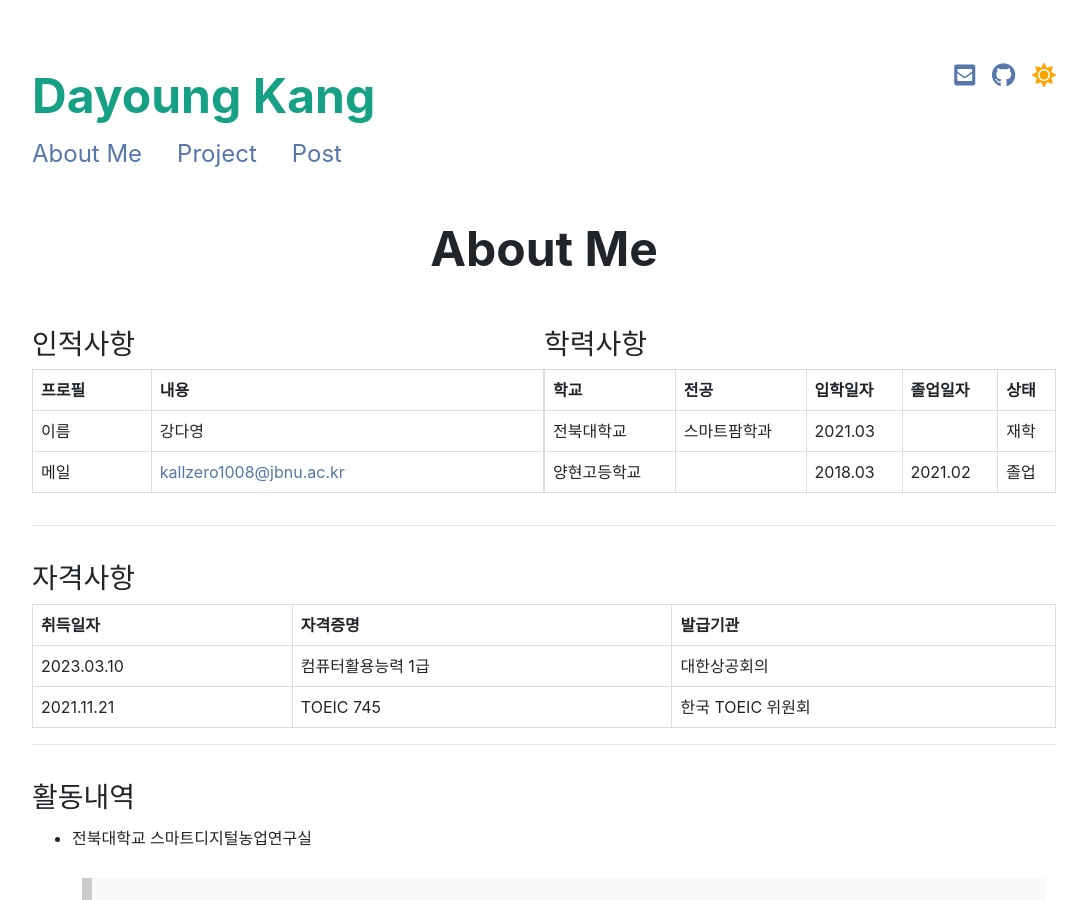
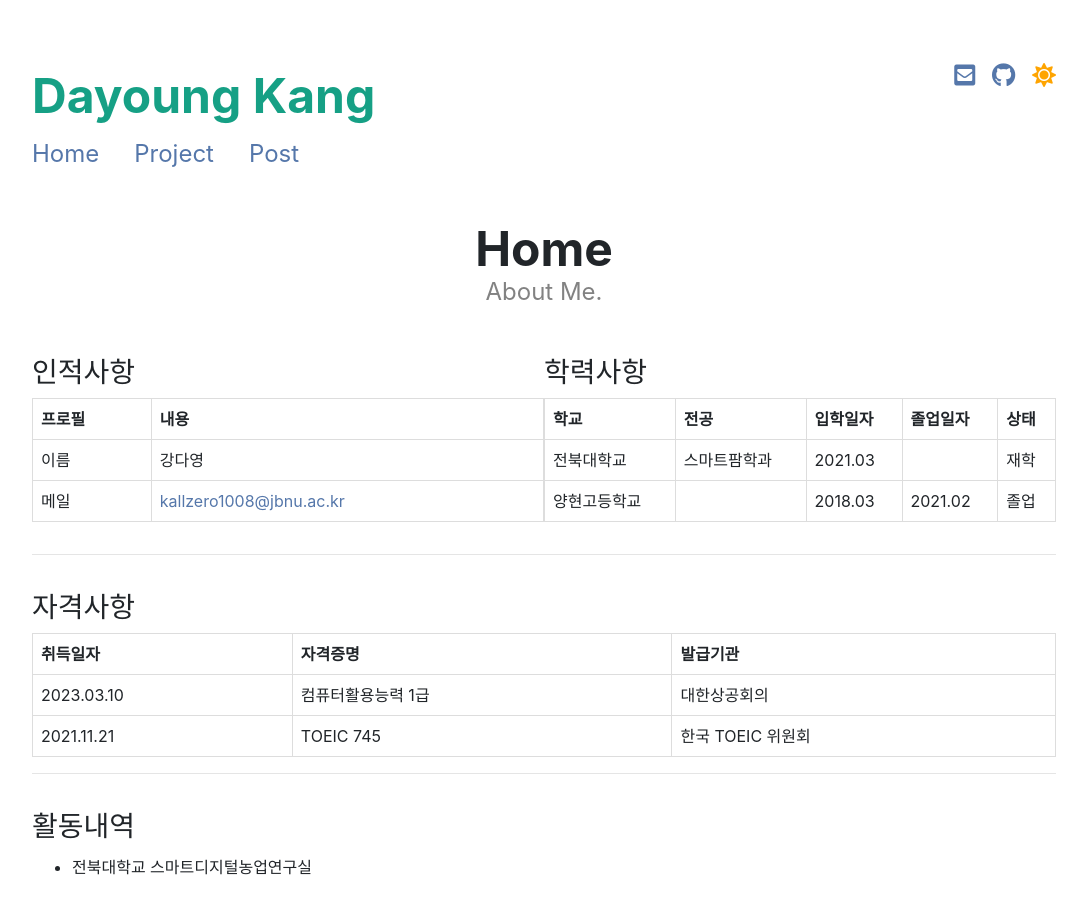
Before and after one commit to riverallzero/riverallzero.github.io, a Jekyll site: the page built from index.md, in a window 1280 px wide and 900 px high. Shown: the whole window, without its empty margins (96-1183 px from the left). Built offline with Jekyll 4.4.1, drawn with Linux system fonts in a browser that asks for light colours; nearby versions of some CDN libraries; a style sheet for code colours, icons or effects is not loaded.

Commit message:
Edit header, subtitle

```diff
--- a/_includes/header.html
+++ b/_includes/header.html
@@ -6,7 +6,7 @@
 <a href="{{ site.url }}" class="logo">{{ site.short_logo }}</a>
 {% endif %}
 <ul class="menu">
-<li class="menu__entry"><a href="{{ site.url }}">About Me</a></li>
+<li class="menu__entry"><a href="{{ site.url }}">Home</a></li>
 <li class="menu__entry"><a href="{{ site.url }}/projects">Project</a></li>
 <li class="menu__entry"><a href="{{ site.url }}/posts">Post</a></li>
 </ul>
--- a/index.md
+++ b/index.md
@@ -1,8 +1,8 @@
 ---
 layout: page
 full_logo: true
-title: About Me
-subtitle:
+title: Home
+subtitle: About Me.
 description: A minimal yet feature-rich Jekyll theme made for personal websites and blogs.
 sitemap:
   priority: 1.0
```
